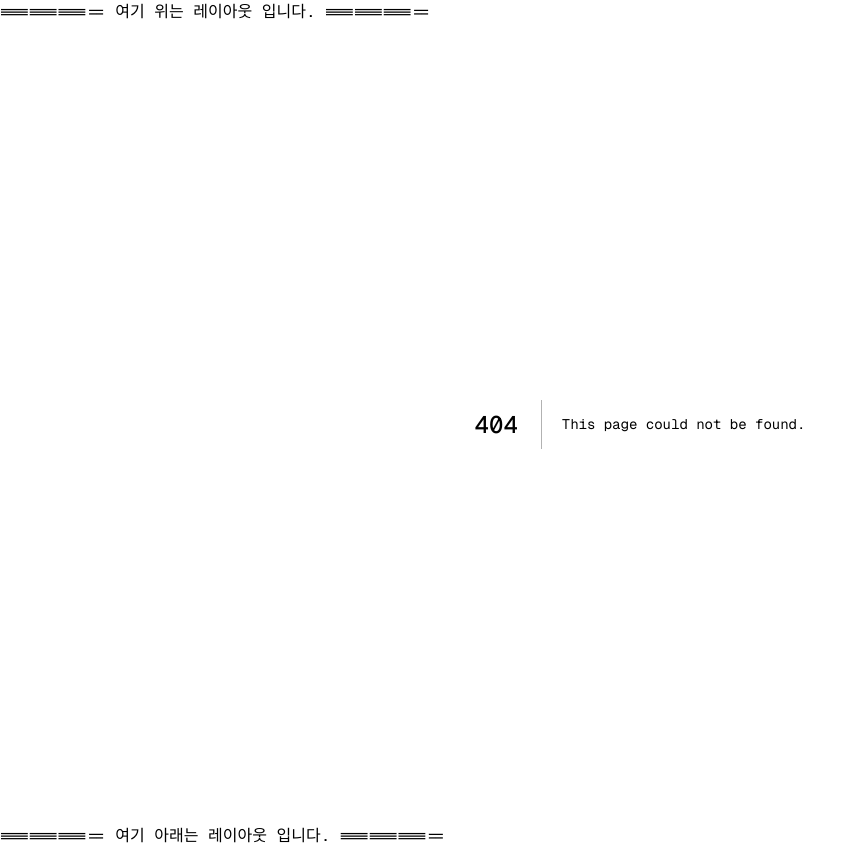
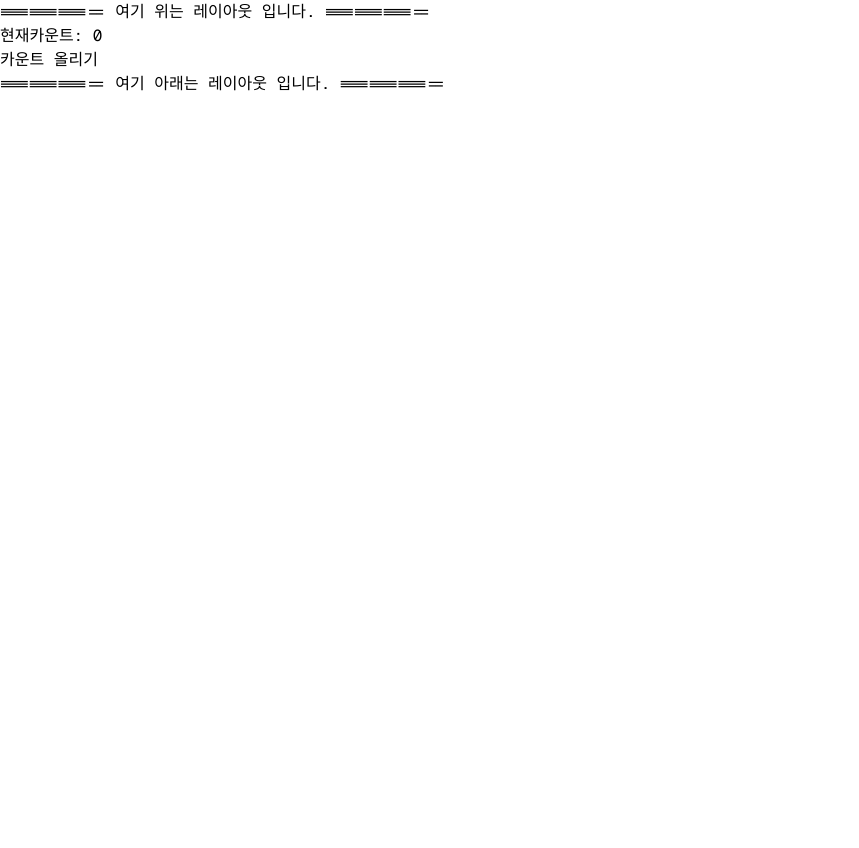
Before and after one commit to devDingco/lecture-code-main, a Next.js app in the folder class-example/: page /section12/12-04-prev-state in a window 1280 px wide. Before the commit this address had no page. Shown: the whole page, without its empty margins (0-859 px from the left). After the commit the page ends 800 px from the top, so only its background shows below. Built offline with nearby package versions, Linux system fonts and the light colour scheme.

Commit message:
12-04-prev-state-modal-custom-address-refactoring

```diff
--- /dev/null
+++ b/class-example/src/app/section12/12-04-prev-state-modal-custom-address-refactoring/page.tsx
@@ -0,0 +1,48 @@
+"use client";
+
+import React, { useState } from "react";
+import { Button, Modal } from "antd";
+import DaumPostcodeEmbed from "react-daum-postcode";
+
+const App: React.FC = () => {
+  const [isModalOpen, setIsModalOpen] = useState(false);
+
+  const onToggleModal = () => {
+    setIsModalOpen((prev) => !prev);
+  };
+
+  const handleComplete = (data) => {
+    console.log(data);
+    onToggleModal();
+  };
+
+  return (
+    <>
+      <button onClick={onToggleModal}>모달창 열기!!</button>
+
+      {/* 모달 종료 방식 - 1. 숨기기 방식(ex, 이력서 등) */}
+      {/* <Modal
+        title="모달 제목"
+        open={isModalOpen}
+        onOk={handleOk}
+        onCancel={handleCancel}
+      >
+        <DaumPostcodeEmbed onComplete={handleComplete} />
+      </Modal> */}
+
+      {/* 모달 종료 방식 - 2. 삭제 후 재생성 방식(ex, 신용카드, 비밀번호 등) */}
+      {isModalOpen && (
+        <Modal
+          title="모달 제목"
+          open={true}
+          onOk={onToggleModal}
+          onCancel={onToggleModal}
+        >
+          <DaumPostcodeEmbed onComplete={handleComplete} />
+        </Modal>
+      )}
+    </>
+  );
+};
+
+export default App;
--- /dev/null
+++ b/class-example/src/app/section12/12-04-prev-state/page.tsx
@@ -0,0 +1,31 @@
+"use client";
+
+import { useState } from "react";
+
+export default function PrevStatePage() {
+  const [count, setCount] = useState(0);
+
+  const onClickCountUp = () => {
+    // setCount(count + 1);
+    // setCount(count + 1);
+    // setCount(count + 1);
+    // setCount(count + 1);
+    // setCount(count + 1);
+
+    setCount((prev) => {
+      // 여기에 로직 작성 가능
+      return prev + 1;
+    });
+    setCount((prev) => prev + 1); // return 생략 가능
+    setCount((prev) => prev + 1);
+    setCount((prev) => prev + 1);
+    setCount((prev) => prev + 1);
+  };
+
+  return (
+    <>
+      <div>현재카운트: {count}</div>
+      <button onClick={onClickCountUp}>카운트 올리기</button>
+    </>
+  );
+}
```
